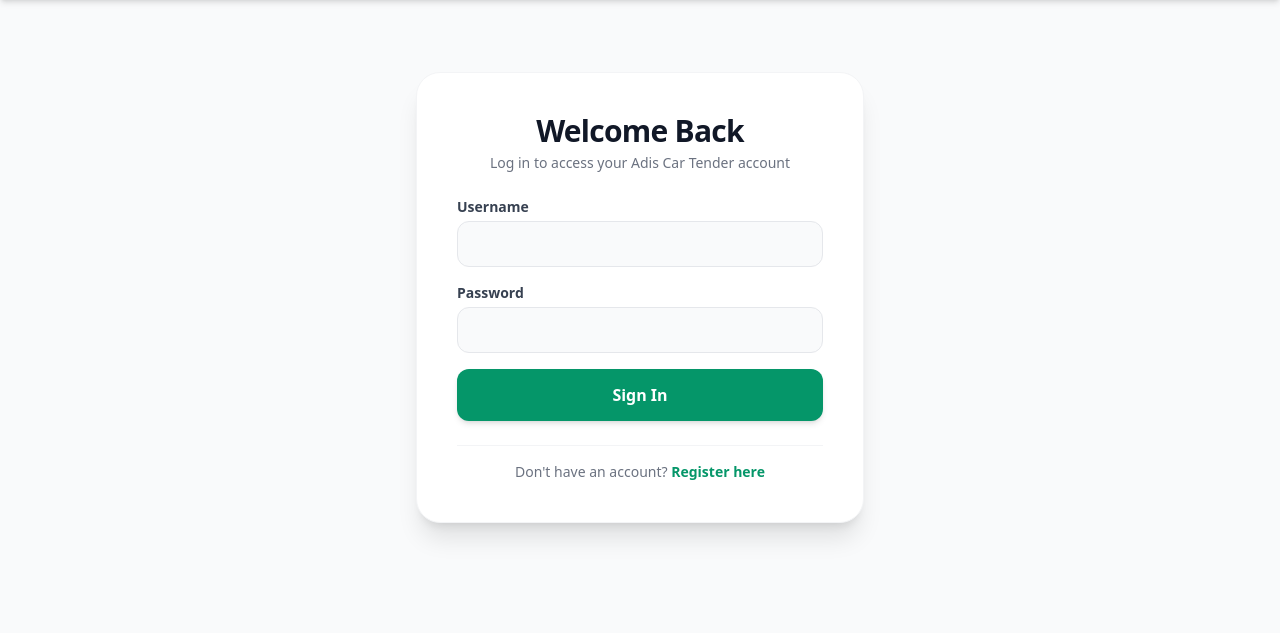
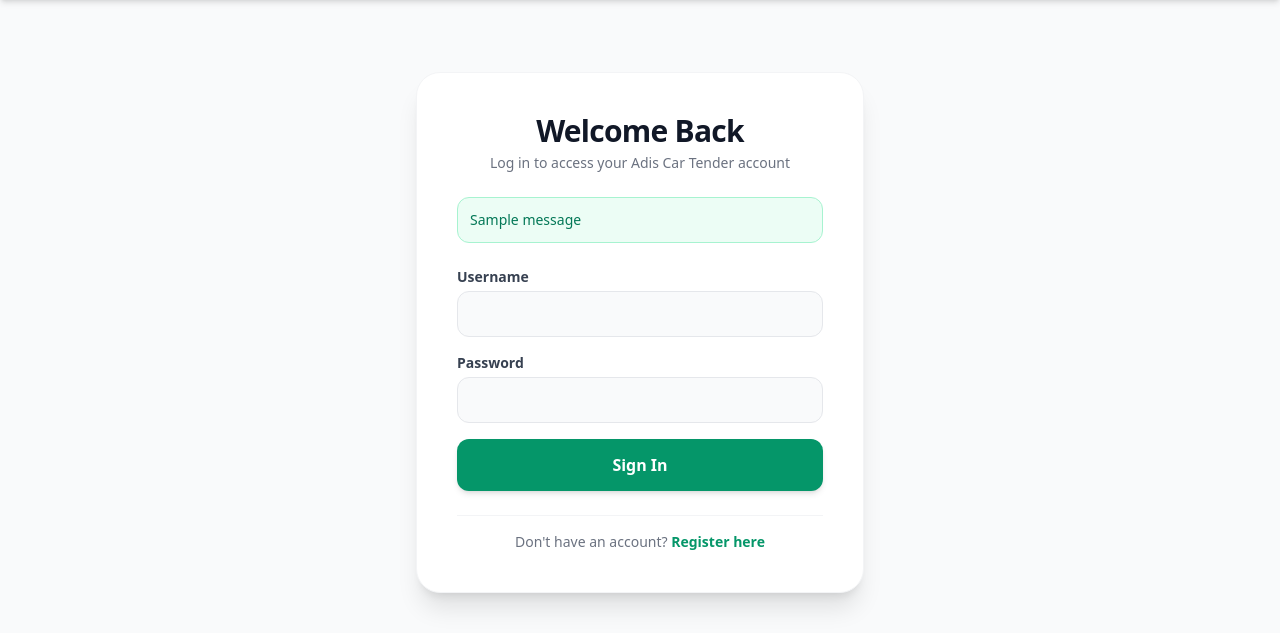
Before and after one commit to fattygezu-png/Adis-Car-Tender, a Django app: page /accounts/login/ in a window 1280 px wide. Shown: the part 65-698 px from the top of the page. Run offline with Django 5.2, Linux system fonts and the light colour scheme; tables that the repository leaves empty hold one stand-in row (values such as "Sample post"); one stand-in notice (Sample message) is shown; some libraries are stand-ins or nearby versions.

Commit message:
Add messages display block to login template

```diff
--- a/templates/accounts/login.html
+++ b/templates/accounts/login.html
@@ -15,6 +15,17 @@
                 Log in to access your Adis Car Tender account
             </p>
         </div>
+
+        <!-- Django Messages Alert Box -->
+        {% if messages %}
+            <div class="space-y-2">
+                {% for message in messages %}
+                    <div class="p-3 rounded-xl text-sm font-medium {% if message.tags == 'error' or message.tags == 'danger' %}bg-red-50 border border-red-200 text-red-700{% else %}bg-emerald-50 border border-emerald-200 text-emerald-700{% endif %}">
+                        {{ message }}
+                    </div>
+                {% endfor %}
+            </div>
+        {% endif %}
 
         <!-- Login Form -->
         <form method="POST" class="space-y-4">
```
